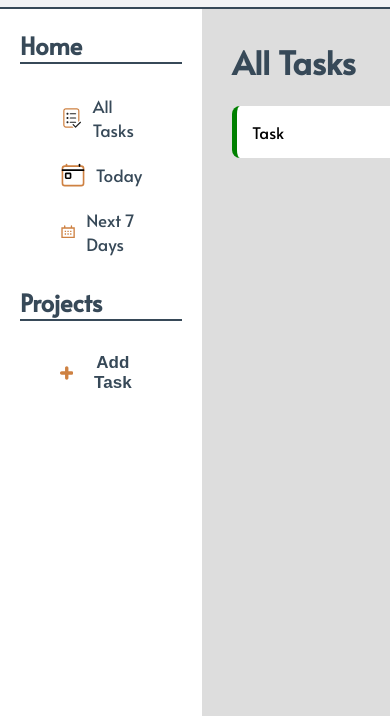
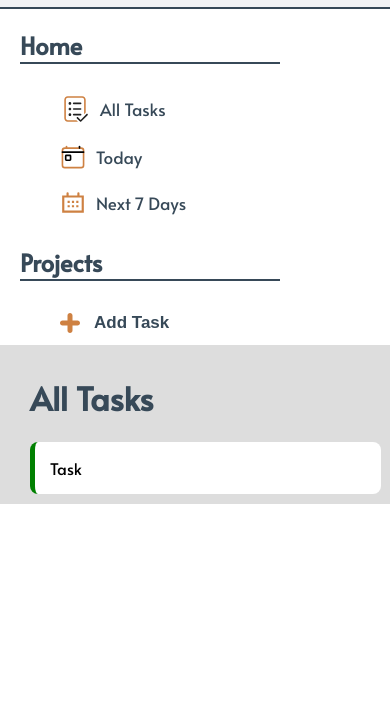
Before and after one commit to GarrettAudet/Todo-List, a plain HTML site: page dist/index.html in a window 390 px wide. Shown: the part 68-784 px from the top of the page. Drawn offline with Linux system fonts and the light colour scheme.

Commit message:
Fixed an issue with different screen resolution sizes

```diff
--- a/dist/index.html
+++ b/dist/index.html
@@ -67,8 +67,8 @@
                 </div>
             </div>
         </header>
-        <main class = "content">
-            <div class = "leftPanel">
+        <main class = "content flex">
+            <div class = "leftPanel flex-column">
                 <div class = "home">
                     <h2>Home</h2>
                     <div class = "title centered-flex home-all-task">
--- a/src/styles.css
+++ b/src/styles.css
@@ -20,6 +20,7 @@
 }
 
 /* Global Styles */
+
 html, body {
     overflow-x: hidden;
 }
@@ -66,36 +67,38 @@ body {
 .content {
     flex: 1;
     display: flex;
-    flex-direction: row;
+    flex-wrap: nowrap;
+    width: 100%;
 }
 
 .leftPanel {
-    flex-shrink: 1;
-    flex: 0 0 20%;
+    box-sizing: border-box;
+    flex-shrink: 0;
+    width: 300px;
 }
 
 .leftPanel-hidden {
-    flex-shrink: 1;
     display: none !important;
-}
-
-.rightPanel {
-    flex-shrink: 1;
-    padding: 10px 30px;
 }
 
 .rightPanel, .card-left {
     background: var(--task-background);
 }
 
+.rightPanel-reduced, .rightPanel-full {
+    padding: 10px 30px;
+}
+
 .rightPanel-reduced {
     flex-shrink: 1;
     flex: 0 0 80%;
+    max-width: 80%;
 }
 
 .rightPanel-full {
     flex-shrink: 1;
     flex: 0 0 100%;
+    max-width: 100%;
 }
 
 /* Components */
@@ -452,3 +455,26 @@ input[type="date"]::-webkit-calendar-picker-indicator {
 .priority-radio:checked + .priority-label {
     color: white;
 }
+
+/* Use media queries for responsiveness */
+@media (max-width: 768px) {
+    .content {
+        height: 100%;
+        flex-direction: column;
+    }
+
+    .leftPanel {
+      /* Hide the left panel */
+    }
+
+    .rightPanel, .rightPanel-reduced, .rightPanel-full {
+      flex-basis: 100%;
+      max-width: 100%;
+      width: 100%;
+    }
+
+    .page-container, .content {
+      padding: 0;
+      margin: 0;
+    }
+  }
```
